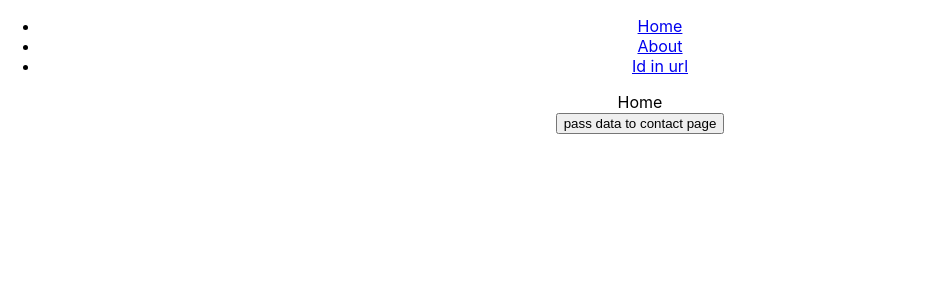
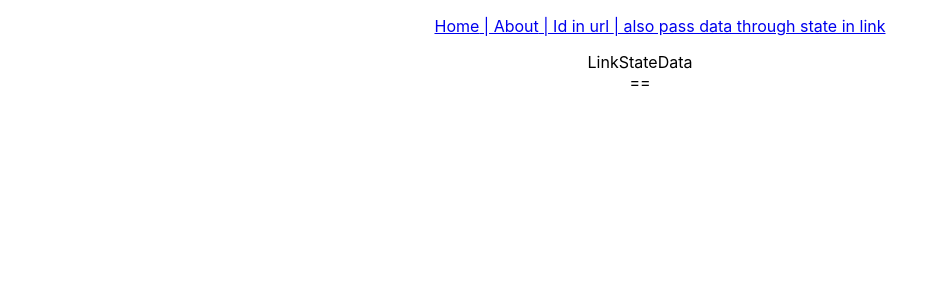
Before and after one commit to es-77/react-js-learn-app, a React (Create React App) app: page /state-data in a window 1280 px wide. Before the commit this address led to /. Shown: the top 300 px of the page, without its empty margins (0-926 px from the left). Built offline with nearby package versions, Linux system fonts and the light colour scheme.

Commit message:
using link tag and pass data through link state

```diff
--- a/src/App.js
+++ b/src/App.js
@@ -19,6 +19,7 @@ import TopBar from './components/nav_bar_components/TopBar';
 import ErrorPage from './components/routing_components/ErrorPage';
 import GetIdToUrl from './components/routing_components/GetIdToUrl';
 import ContactPage from './components/routing_components/ContactPage';
+import LinkStateData from './components/routing_components/LinkStateData';
 
 function App() {
   return (
@@ -41,6 +42,7 @@ function App() {
         <Route path='/about' element={<About />} />
         <Route path='/get-id/:id' element={<GetIdToUrl />} />
         <Route path='/contact-page' element={<ContactPage />} />
+        <Route path='/state-data' element={<LinkStateData />} />
         {/* <Route path='*' element={<ErrorPage />} /> */}
         <Route path='*' element={<Navigate to='/' />} />
         {/* route grouping  */}
--- a/src/components/nav_bar_components/TopBar.js
+++ b/src/components/nav_bar_components/TopBar.js
@@ -1,12 +1,17 @@
 import React from 'react'
+import { Link } from 'react-router-dom'
 
 function TopBar() {
     return (
         <div>
             <ul>
-                <li><a href="/"> Home</a></li>
+                {/* <li><a href="/"> Home</a></li>
                 <li><a href="/about">About </a></li>
-                <li><a href="/get-id/123">Id in url</a></li>
+                <li><a href="/get-id/123">Id in url</a></li> */}
+                <Link to="/"> Home</Link>
+                <Link to="/about"> | About</Link>
+                <Link to="/get-id/123"> | Id in url </Link>
+                <Link to="/state-data" state={{ name: 'emmaneul', father: 'saleem' }}> | also pass data through state in link </Link>
             </ul>
         </div>
     )
--- /dev/null
+++ b/src/components/routing_components/LinkStateData.js
@@ -0,0 +1,15 @@
+import React from 'react'
+import { useLocation } from 'react-router-dom'
+
+function LinkStateData() {
+    const location = useLocation();
+    return (
+        <div>
+            LinkStateData
+            <br />
+            {location?.state?.name} == {location?.state?.father}
+        </div>
+    )
+}
+
+export default LinkStateData
```
